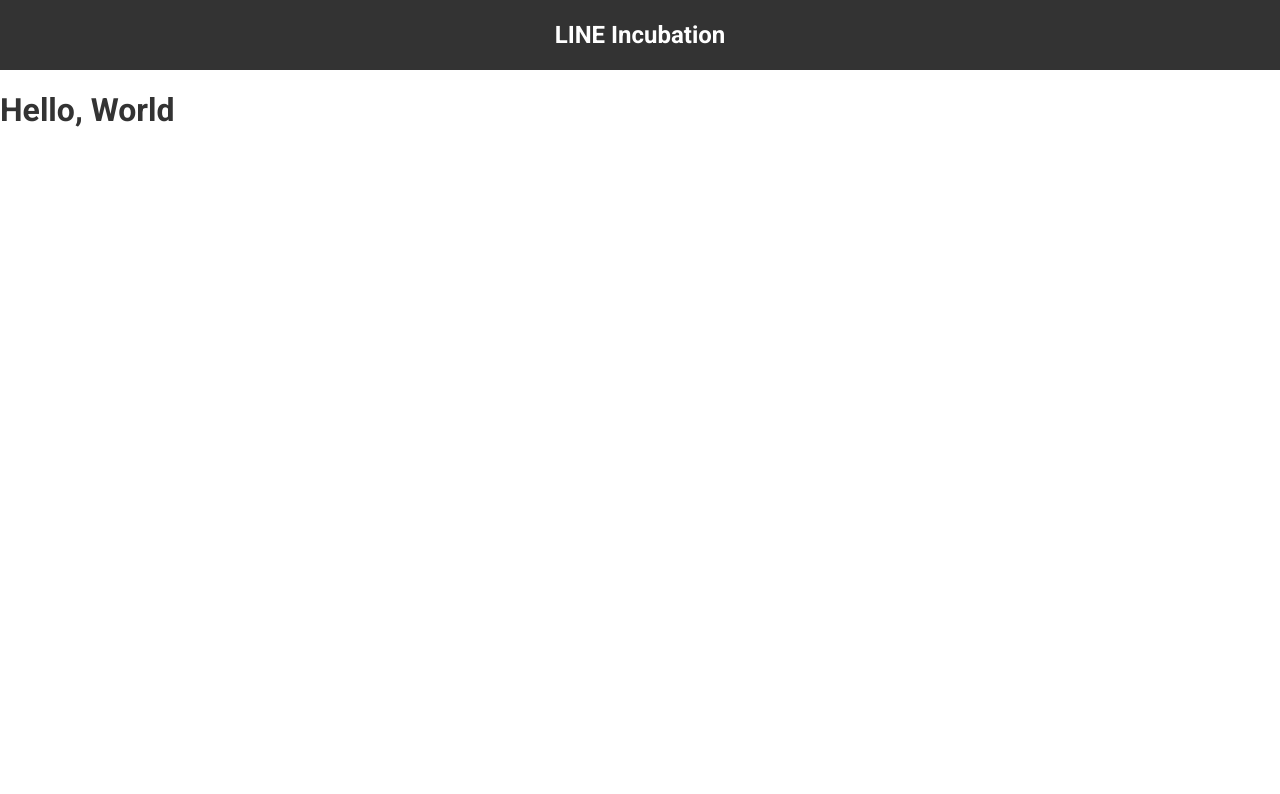
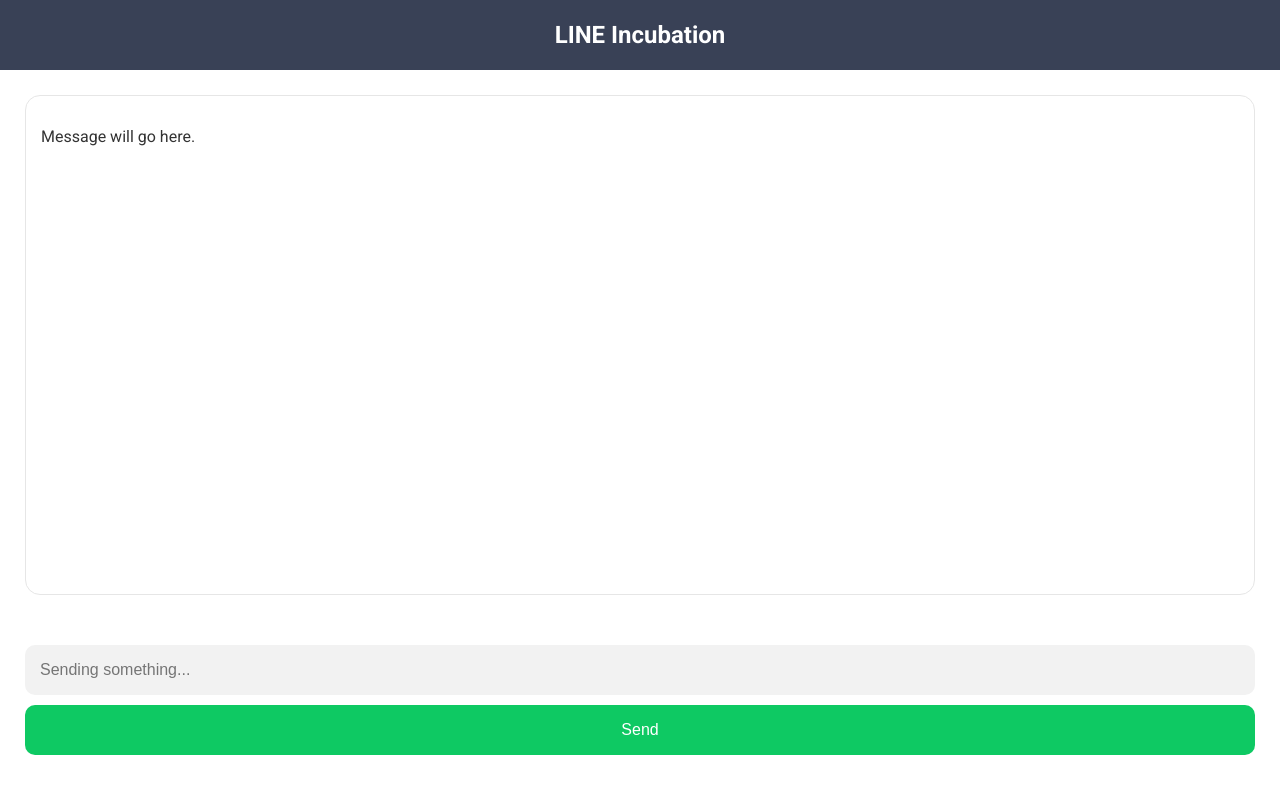
Before and after one commit to Poafs1/line-incubation-assignment, a Next.js app in the folder client/: page / in a window 1280 px wide. Shown: the top 794 px of the page. Built offline with nearby package versions, Linux system fonts and the light colour scheme.

Commit message:
Update client ui included receiving message box and sending message input form

```diff
--- /dev/null
+++ b/client/components/chat/v1/css/ReceiveMessage.module.css
@@ -0,0 +1,9 @@
+.container {
+  height: calc(100vh - 300px);
+  padding: 15px;
+  margin: 25px;
+  border: 1px solid #e6e6e6;
+  border-radius: 15px;
+  display: flex;
+  flex-direction: column;
+}
--- /dev/null
+++ b/client/components/chat/v1/css/SendMessage.module.css
@@ -0,0 +1,34 @@
+.container {
+  padding: 25px;
+}
+
+.form {
+  display: flex;
+  flex-direction: column;
+}
+
+.form input {
+  height: 50px;
+  border: 0px;
+  border-radius: 10px;
+  background-color: #f2f2f2;
+  padding: 15px;
+  outline: none;
+  font-size: 16px;
+}
+
+.form button {
+  margin: 10px 0;
+  height: 50px;
+  border-radius: 10px;
+  border: 0px;
+  font-size: 16px;
+  cursor: pointer;
+  outline: none;
+  background-color: #0ec963;
+  color: white;
+}
+
+.form button:hover {
+  background-color: #0eb963;
+}
--- /dev/null
+++ b/client/components/chat/v1/receiveMessage.tsx
@@ -0,0 +1,14 @@
+import styles from './css/ReceiveMessage.module.css'
+import PropTypes from 'prop-types'
+
+const ReceiveMessage = () => {
+  return(
+    <div className={styles.container}>
+      <div><p>Message will go here.</p></div>
+    </div>
+  )
+}
+
+export default ReceiveMessage
+
+ReceiveMessage.propTypes = {}
--- /dev/null
+++ b/client/components/chat/v1/sendMessage.tsx
@@ -0,0 +1,44 @@
+import styles from './css/SendMessage.module.css'
+import PropTypes from 'prop-types'
+import { useState } from 'react'
+
+const SendMessage = () => {
+  const [message, setMessage] = useState('')
+
+  const handleOnChange = (e: React.ChangeEvent<HTMLInputElement>) => {
+    const { name, value } = e.target
+    switch(name) {
+      case "setMessage":
+        setMessage(value)
+        return
+      default:
+        return
+    }
+  }
+
+  const handleOnClick = async (e: React.MouseEvent<HTMLButtonElement, MouseEvent>) => {
+    e.preventDefault()
+    console.log(message)
+  }
+
+  return(
+    <div className={styles.container}>
+      <form className={styles.form}>
+        {/* Type Input */}
+        <input
+          type="text"
+          name="setMessage"
+          placeholder="Sending something..."
+          onChange={handleOnChange}
+          value={message}
+        />
+        {/* Send */}
+        <button type="submit" onClick={handleOnClick}>Send</button>
+      </form>
+    </div>
+  )
+}
+
+export default SendMessage
+
+SendMessage.propTypes = {}
--- a/client/components/layouts/v1/css/Nav.module.css
+++ b/client/components/layouts/v1/css/Nav.module.css
@@ -1,5 +1,5 @@
 .container {
-  background-color: #333333;
+  background-color: #394156;
   height: auto;
   padding: 0 25px;
   height: 70px;
--- a/client/pages/index.tsx
+++ b/client/pages/index.tsx
@@ -1,4 +1,6 @@
 import Layout from '../layouts'
+import SendMessage from '../components/chat/v1/sendMessage'
+import ReceiveMessage from '../components/chat/v1/receiveMessage'
 
 // Title
 const headerTitle = {
@@ -8,7 +10,19 @@
 
 const Index = () => {
   return(
-    <Layout {...headerTitle}><h1>Hello, World</h1></Layout>
+    <Layout {...headerTitle}>
+      {/* Connect Section */}
+
+      {/* Chat Section */}
+      <section>
+        <ReceiveMessage />
+      </section>
+
+      {/* Send Message Section */}
+      <section>
+        <SendMessage />
+      </section>
+    </Layout>
   )
 }
 
```
